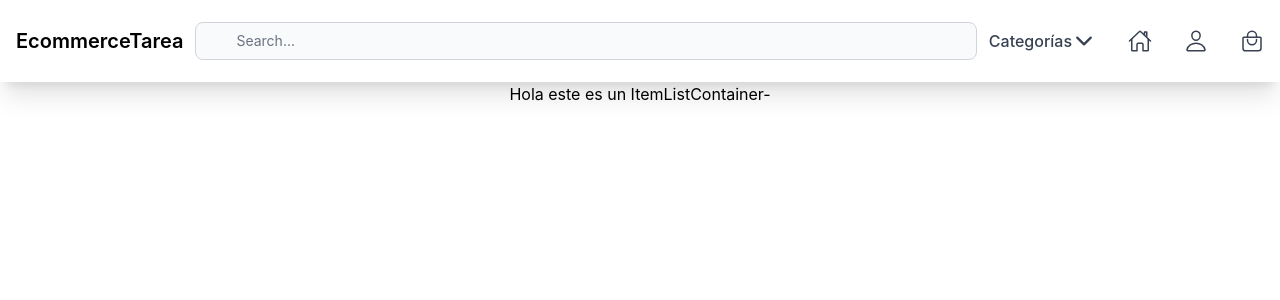
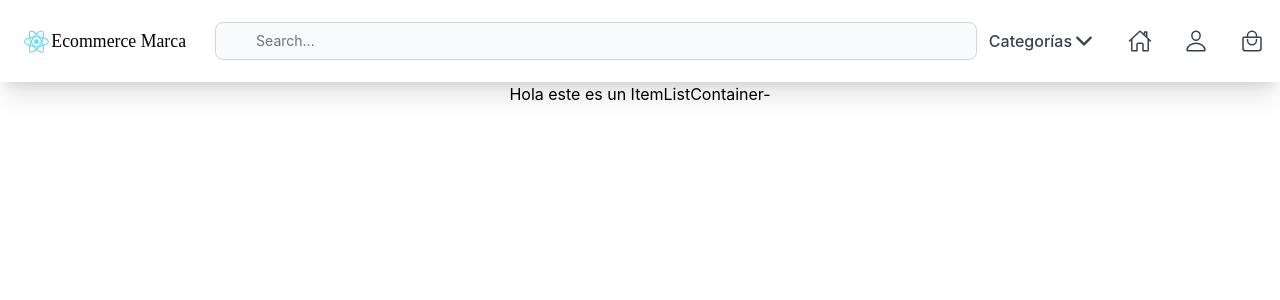
Before and after one commit to klein994/e-commerce-project, a React (Create React App) app: page / in a window 1280 px wide. Shown: the top 300 px of the page. Built offline with nearby package versions, Linux system fonts and the light colour scheme.

Commit message:
logo marca

```diff
--- a/src/components/NavBar/NavBar.jsx
+++ b/src/components/NavBar/NavBar.jsx
@@ -1,4 +1,5 @@
 import React from 'react';
+import LOGO from '../../logo.svg'
 import CartWidget from "./CartWidget/CartWidget";
 import HomeWidget from "./HomeWidget/HomeWidget";
 import LogInWidget from "./LoginWidget/LogInWidget";
@@ -11,15 +12,11 @@ const NavBar = () => {
             <nav className="bg-white  border-gray-200 px-2 sm:px-4 py-2.5  dark:bg-gray-800 ">
                 <div className="container flex  flex-wrap md:flex-nowrap justify-between items-center mx-auto">
                     <a href="#" className="flex items-center">
-                        {/*<img src="/docs/images/logo.svg" className="mr-3 h-6 sm:h-10" alt="Flowbite Logo"/>*/}
-                        <span
-                            className="self-center text-xl font-semibold whitespace-nowrap dark:text-white">EcommerceTarea</span>
+                        <img src={LOGO} className="mr-3 h-auto max-w-xs sm:h-10" alt="Logo"/>
+
                     </a>
                     <div className="flex md:order-2">
-                        {/*<button type="button"*/}
-                        {/*        className="text-white bg-blue-700 hover:bg-blue-800 focus:ring-4 focus:ring-blue-300 font-medium rounded-lg text-sm px-5 py-2.5 text-center mr-3 md:mr-0 dark:bg-blue-600 dark:hover:bg-blue-700 dark:focus:ring-blue-800">Get*/}
-                        {/*    started*/}
-                        {/*</button>*/}
+
                         <button data-collapse-toggle="mobile-menu-4" type="button"
                                 className="inline-flex items-center p-2 text-sm text-gray-500 rounded-lg md:hidden hover:bg-gray-100 focus:outline-none focus:ring-2 focus:ring-gray-200 dark:text-gray-400 dark:hover:bg-gray-700 dark:focus:ring-gray-600"
                                 aria-controls="mobile-menu-4" aria-expanded="false">
```
Also changed, not shown: src/logo.svg.
